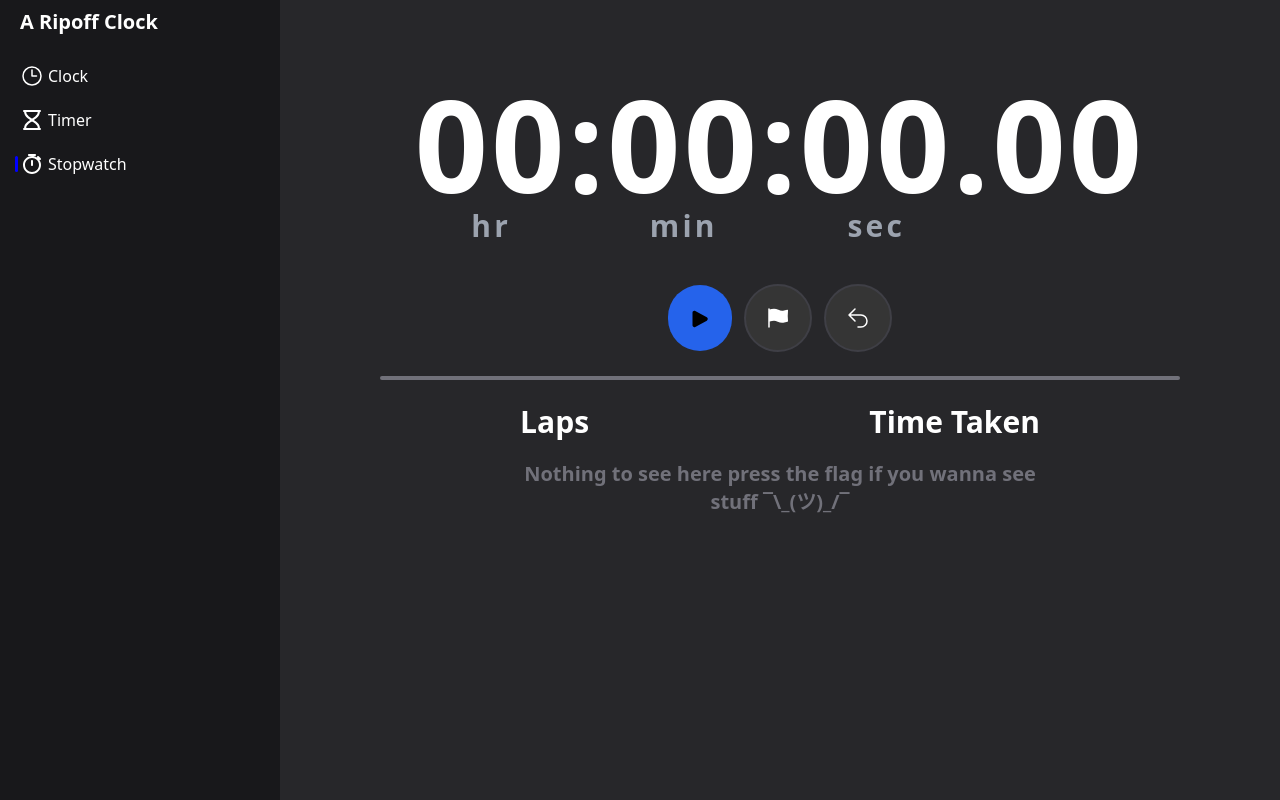
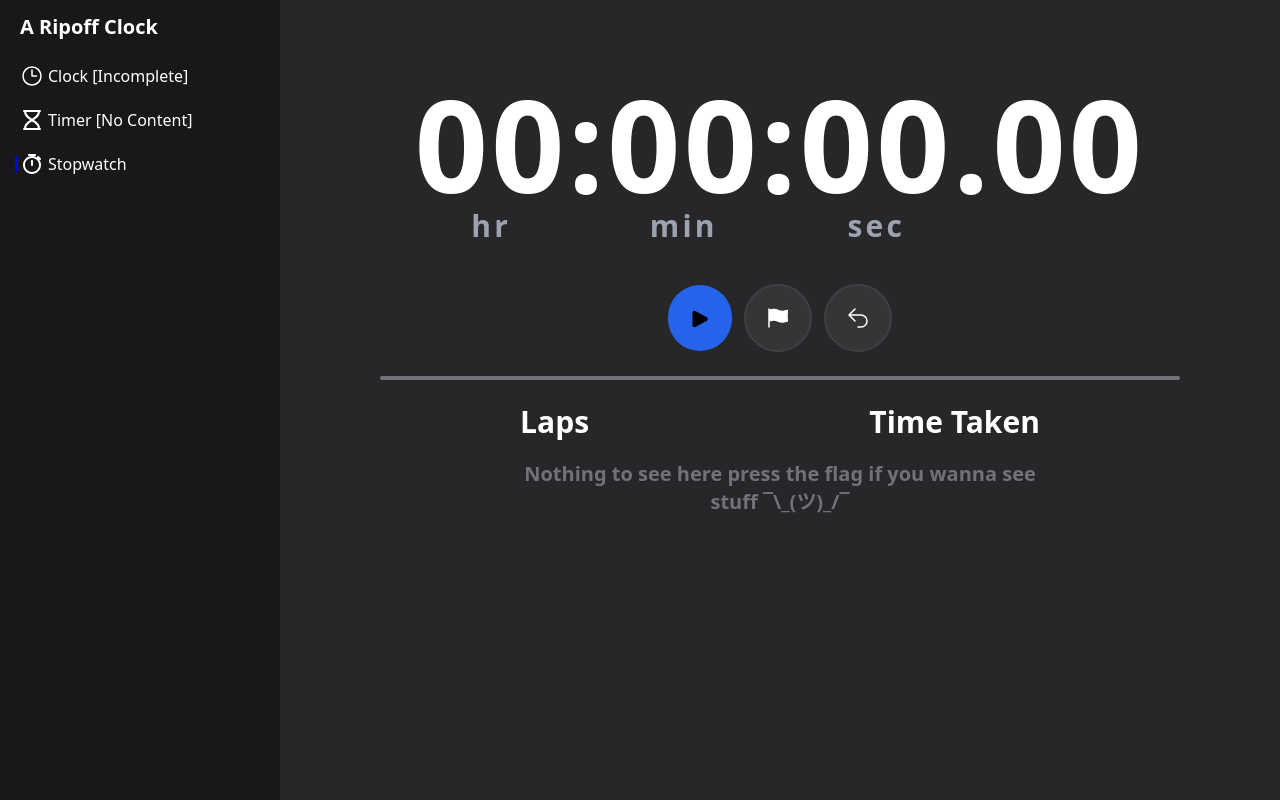
Before and after one commit to SomeoneThatsConfused/A-Ripoff-Clock, a website: page index.html in a window 1280 px wide. Drawn offline with Linux system fonts and the light colour scheme.

Commit message:
Fixed: Title being not aligned with the menu

```diff
--- a/index.html
+++ b/index.html
@@ -8,7 +8,7 @@
   <title>A Ripoff Clock</title>
 </head>
 <body class="bg-zinc-800">
-  <h1 class="md:hidden text-white text-xl font-bold pl-2 ml- mt-2 h-40px z-5 absolute whitespace-nowrap top-1 " style="margin-left: 65px;">A Ripoff Clock</h1>
+  <h1 class="md:hidden text-white text-xl font-bold pl-2 ml- mt-2 h-40px z-5 absolute whitespace-nowrap top-1 " style="margin-left: 65px; top: 5px">A Ripoff Clock</h1>
   <aside class="sidebar float-left flex flex-col sm:bg-zinc-900 absolute top-0 sm:fixed sm:inset-y-0 h-full items-start px-3 md:w-280px md:items-start z-20 w-24px overflow-hidden bg-transparent">
     <div class="flex items-center">
       <button class="menu block md:hidden text-white mt-2 hover:bg-zinc-800 py-2 px-2 rounded h-40px">
@@ -16,7 +16,7 @@
           <path stroke-linecap="round" stroke-linejoin="round" d="M3.75 6.75h16.5M3.75 12h16.5m-16.5 5.25h16.5" />
         </svg>
       </button>
-      <h1 class="title text-white text-xl font-bold pl-2 mt-2 h-40px z-10">A Ripoff Clock</h1>
+      <h1 class="title relative text-white text-xl font-bold pl-2 mt-2 h-40px z-10" style="top: 5px">A Ripoff Clock</h1>
     </div>
     <button class="selectorContainer text-white hover:bg-zinc-800 py-2 pl-2 hidden items-center rounded mt-2 w-full relative sm:flex">
       <div class="notSelected moduleSelector clockModuleSelector h-4 mr-1 rounded"></div>
@@ -26,7 +26,7 @@
         </svg>
       </div>
       <div class="moduleSelectorText block">
-        Clock
+        Clock [Incomplete]
       </div>
     </button>
     <button class="selectorContainer text-white hover:bg-zinc-800 py-2 pl-2 hidden rounded items-center mt-1 w-full relative sm:flex">
@@ -39,7 +39,7 @@
         </svg>
       </div>
       <div class="moduleSelectorText block">
-        Timer
+        Timer [No Content]
       </div>
     </button>
     <button class="selectorContainer text-white hover:bg-zinc-800 py-2 pl-2 hidden rounded mt-1 w-full relative sm:flex">
```
